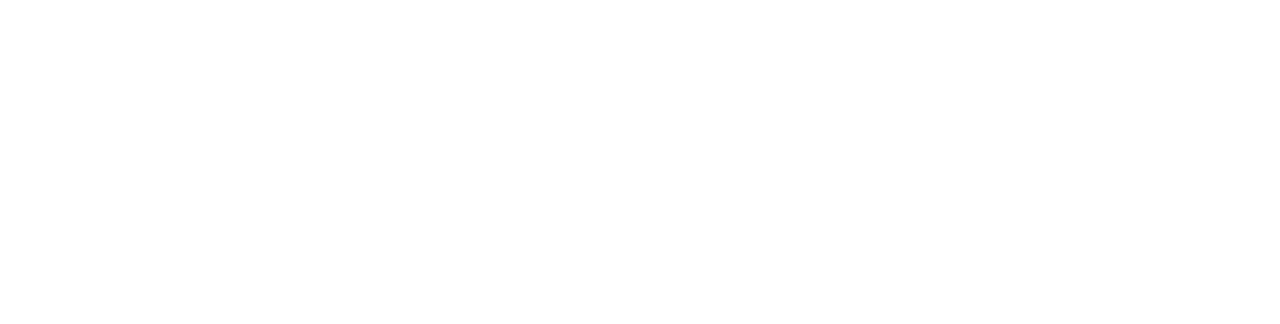
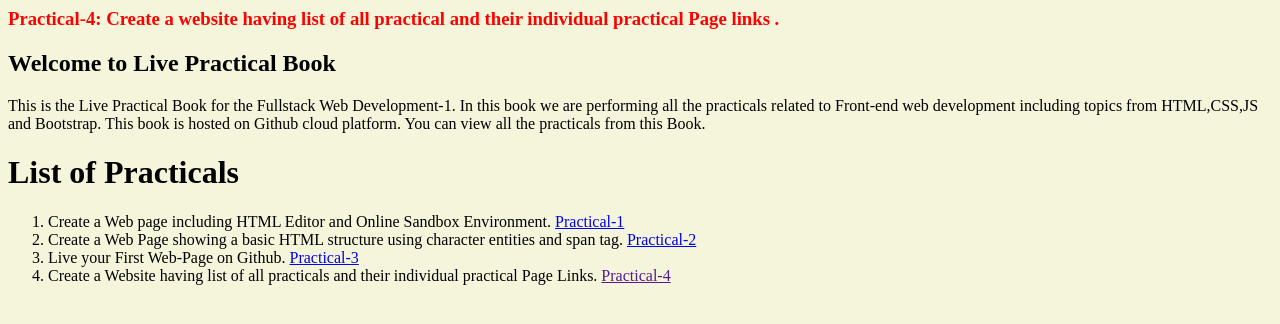
Before and after one commit to kinjalvarshney/Fullstack_Practical-4, a plain HTML site: page index.html in a window 1280 px wide. Drawn offline with Linux system fonts and the light colour scheme.

Commit message:
added an links

```diff
--- a/index.html
+++ b/index.html
@@ -1,11 +1,52 @@
 <html lang="en">
+
 <head>
     <meta charset="UTF-8">
     <meta http-equiv="X-UA-Compatible" content="IE=edge">
     <meta name="viewport" content="width=device-width, initial-scale=1.0">
     <title>Assignment-4</title>
+    <style>
+        body {
+            background-color: beige;
+        }
+
+        .container {
+            color: red;
+        }
+    </style>
 </head>
+
 <body>
+    <div class="container">
+        <h3>Practical-4: Create a website having list of all practical and their individual practical Page links .</h3>
+    </div>
+    <h2>Welcome to Live Practical Book</h2>
+    <p>
+        This is the Live Practical Book for the Fullstack Web Development-1. In
+        this book we are performing all the practicals related to Front-end web
+        development including topics from HTML,CSS,JS and Bootstrap. This book is
+        hosted on Github cloud platform. You can view all the practicals from this
+        Book.
+    </p>
+    <h1>List of Practicals</h1>
+    <ol type="1">
+        <li>
+            Create a Web page including HTML Editor and Online Sandbox Environment. <a
+                href="https://kinjalvarshney.github.io/Fullstack_Practical-1/">Practical-1</a>
+        </li>
+        <li>
+            Create a Web Page showing a basic HTML structure using character entities and span tag. <a
+                href="https://kinjalvarshney.github.io/Fullstack_Practical-2/">Practical-2</a>
+        </li>
+        <li>
+            Live your First Web-Page on Github. <a
+                href="https://kinjalvarshney.github.io/Fullstack_practical-3/">Practical-3</a>
+        </li>
+        <li>
+            Create a Website having list of all practicals and their individual practical Page Links. <a
+                href="">Practical-4</a>
+        </li>
+    </ol>
+</body>
 
-</body>
 </html>
```
